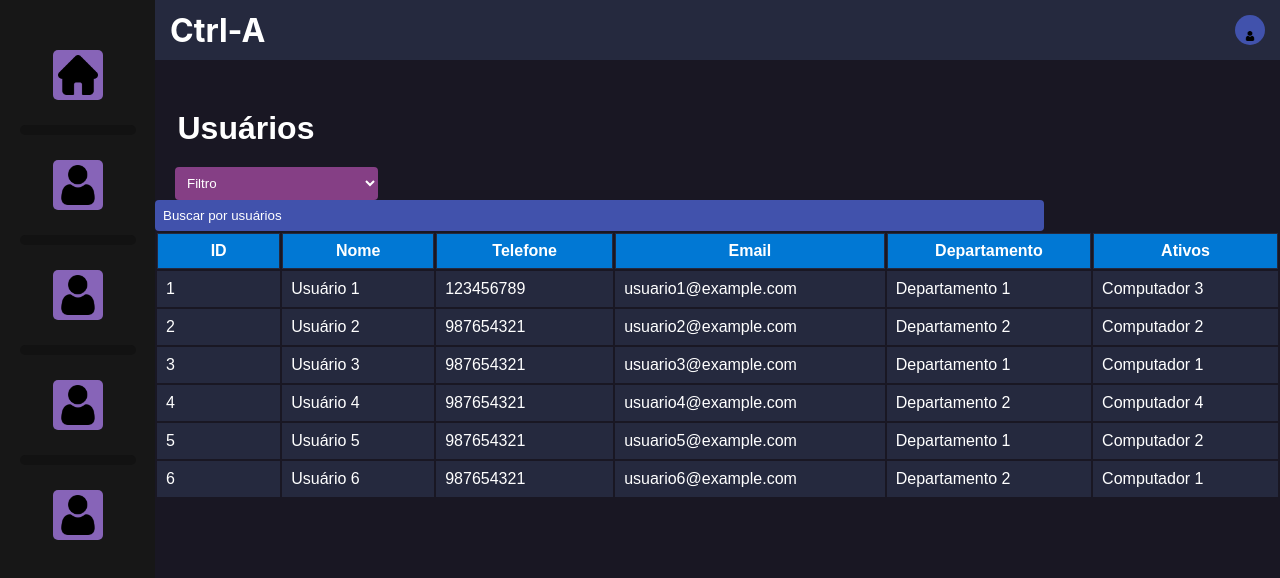
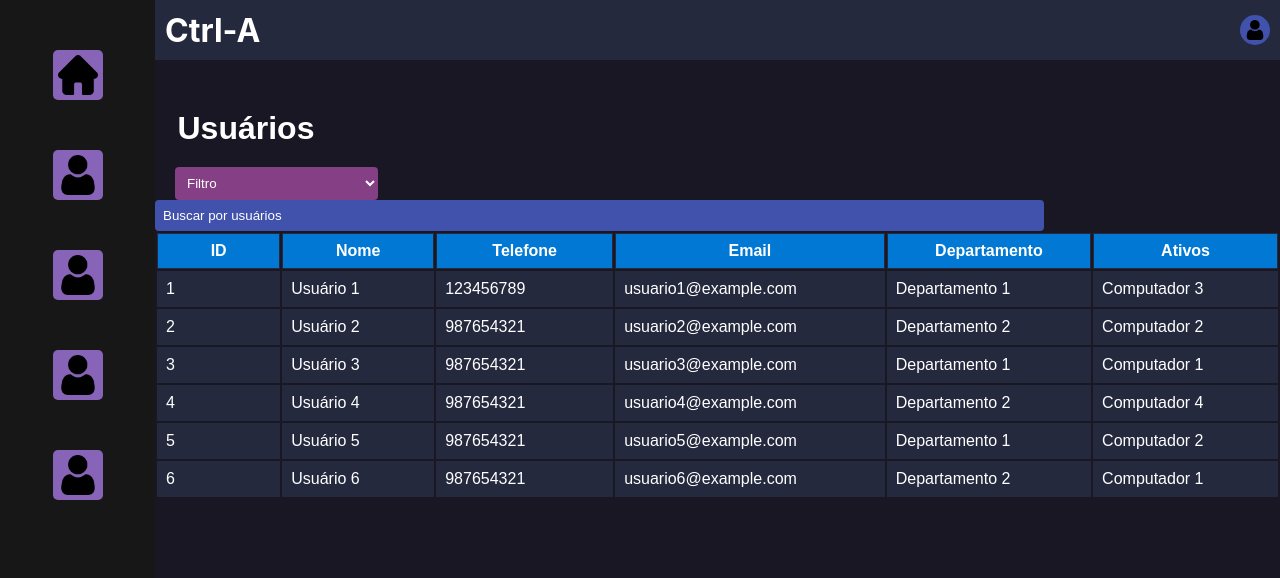
Before and after one commit to equipe-javali/API_3_FRONT, a React (Create React App) app in the folder ctrl-a/: page / in a window 1280 px wide. Shown: the top 578 px of the page. Built offline with nearby package versions, Linux system fonts and the light colour scheme.

Commit message:
GERAL - coloquei todas os valores em variaveis

```diff
--- a/ctrl-a/src/components/css/Header.css
+++ b/ctrl-a/src/components/css/Header.css
@@ -1,43 +1,50 @@
-#header-component{
+:root {
+    /* Header */
+    --heightHeader: 60px;
+    --paddingHorizontalHeader: 10px;
+    --paddingVerticalHeader: 15px;
+    --gapHeader: 20px;
+    --gapHeaderRight: 10px;
+
+    /* Ícone */
+    --widthHeaderIcon: 30px;
+    --paddingHeaderIcon: 5px;
+}
+
+#header-component {
     background-color: var(--cor20);
-
-    height: 60px;
-    padding: 10px 15px;
-
+    height: var(--heightHeader);
+    padding: var(--paddingVerticalHeader) var(--paddingHorizontalHeader);
     display: flex;
     align-items: center;
     justify-content: flex-start;
-
-    gap: 20px;
+    gap: var(--gapHeader);
 }
 
-#header-app-title{
+#header-app-title {
     color: var(--branco);
     text-wrap: nowrap;
 }
 
-#header-right-side{
+#header-right-side {
     display: flex;
     align-items: center;
     justify-content: flex-end;
-
-    gap: 10px;
-
+    gap: var(--gapHeaderRight);
     width: 100%;
 }
 
-#user-icon-holder{
+#user-icon-holder {
     background-color: var(--cor3);
-
-    width: 30px;
-    height: 30px;
-
-    padding: 10px;
+    width: var(--widthHeaderIcon);
+    height: var(--widthHeaderIcon);
+    ;
+    padding: var(--paddingHeaderIcon);
     border-radius: 100%;
 }
-#user-icon-holder img{
+
+#user-icon-holder img {
     width: 100%;
     height: 100%;
-
     margin: auto;
 }
--- a/ctrl-a/src/components/css/SideMenu.css
+++ b/ctrl-a/src/components/css/SideMenu.css
@@ -1,36 +1,48 @@
-#sidemenu-component{
+:root {
+    /* Sizemenu */
+    --widthSideMenu: 175px;
+    --minHeightSideMenu: 100vh;
+    --paddingSideMenu: 50px 5px;
+    --gapSideMenu: 25px;
+
+    /* Links Sizemenu */
+    --widthSideMenuLink: 50px;
+    --paddingSideMenuLink: 5px;
+    --borderRadiusSideMenuLink: 5px;
+
+    /* Sizemenu-divisor */
+    --widthSideMenuDivisor: 80%;
+    --heightSideMenuDivisor: 10px;
+    --borderRadiusSideMenuDivisor: 5px;
+}
+
+#sidemenu-component {
     background-color: var(--cor22);
-
-    width: 175px;
-
-    padding: 50px 5px;
-
+    width: var(--widthSideMenu);
+    min-height: var(--minHeightSideMenu);
+    padding: var(--paddingSideMenu);
     display: flex;
     flex-direction: column;
     align-items: center;
-    gap: 25px;
+    gap: var(--gapSideMenu);
 }
 
-.sidemenu-link{
+.sidemenu-link {
     background-color: var(--cor5);
-
-    width: 50px;
-    height: 50px;
-
-    padding: 5px;
-    border-radius: 5px;
+    width: var(--widthSideMenuLink);
+    height: var(--widthSideMenuLink);
+    padding: var(--paddingSideMenuLink);
+    border-radius: var(--borderRadiusSideMenuLink);
 }
 
-.sidemenu-link-icon{
+.sidemenu-link-icon {
     width: 100%;
     height: 100%;
 }
 
-.sidemenu-divisor{
+.sidemenu- {
     background-color: var(--cor21);
-
-    height: 10px;
-    width: 80%;
-
-    border-radius: 5px;
+    height: var(--heightSideMenuDivisor);
+    width: var(--widthSideMenuDivisor);
+    border-radius: var(--borderRadiusSideMenuDivisor);
 }
```
